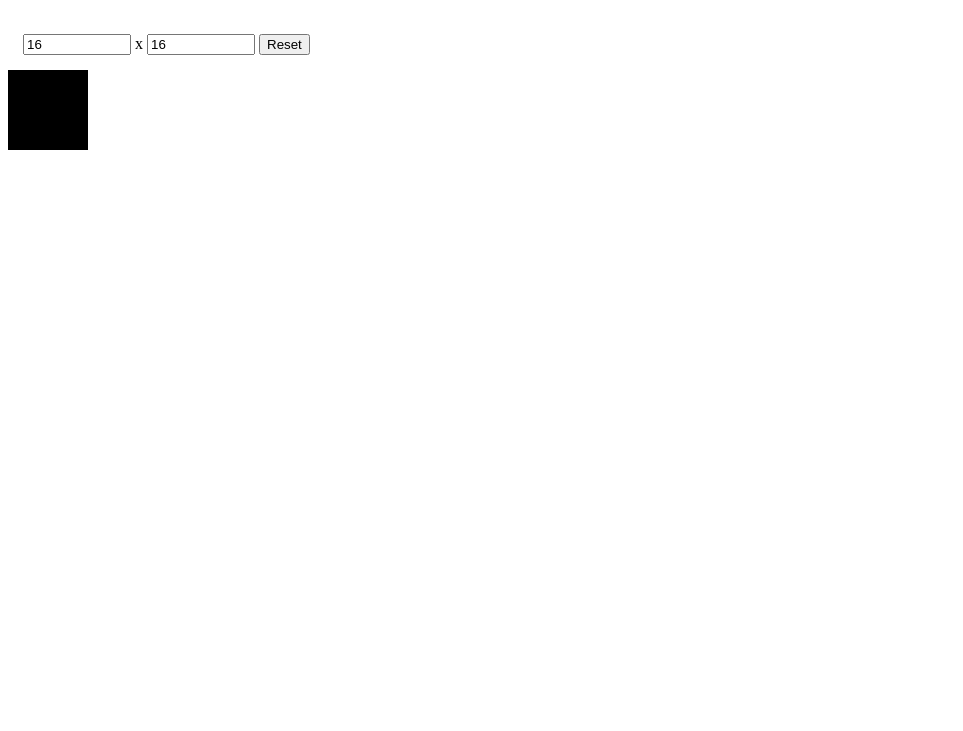
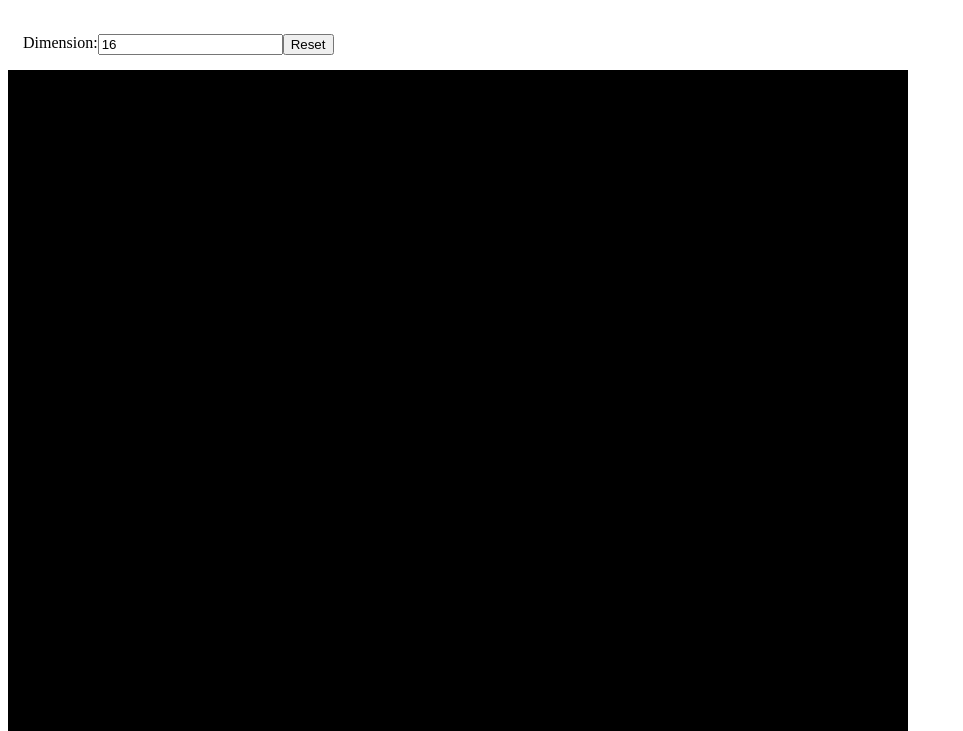
Before and after one commit to ericzundel/odin-etch-a-sketch, a plain HTML site: page index.html in a window 1280 px wide. Shown: the part 69-800 px from the top of the page, without its empty margins (0-963 px from the left). Drawn offline with Linux system fonts and the light colour scheme.

Commit message:
Fixed the resize behavior

```diff
--- a/etchasketch.js
+++ b/etchasketch.js
@@ -1,43 +1,41 @@
 console.log("Starting");
 
 let grid = [];
-let numRows = 16;
-let numCols = 16;
+let pixelsPerSide = 16;
 const bodyElem = document.querySelector('body');
 const containerElem = document.querySelector('.container');
-const rowInputElem = document.querySelector('.rows');
-const columnInputElem = document.querySelector('.columns');
+const pixelsInputElem = document.querySelector('.pixels');
 const resetButtonElem = document.querySelector('.reset');
 
-rowInputElem.value = numRows;
-columnInputElem.value = numCols;
+pixelsInputElem.value = pixelsPerSide;
 
 resetButtonElem.addEventListener('click', (e) => {
-    numRows = Math.min(rowInputElem.value, 100);
-    numCols = Math.min(columnInputElem.value, 100);
+    pixelsPerSide = Math.min(pixelsInputElem.value, 100);
     buildGrid();
-    rowInputElem.value = numRows;
-    columnInputElem.value = numCols;
+    pixelsInputElem.value = pixelsPerSide;
 });
 
 function buildGrid() {
-    // const width = window.innerWidth - bodyElem.style.paddingLeft - bodyElem.style.paddingRight;
+    const width = window.innerWidth - bodyElem.style.paddingLeft - bodyElem.style.paddingRight;
+    const rowHeight = width / pixelsPerSide;
 
     while (containerElem.firstChild) {
         containerElem.firstChild.remove()
     }
 
     // build the grid of divs
-    for (let row = 0; row < numRows; row++) {
+    for (let row = 0; row < pixelsPerSide; row++) {
         let rowElem = document.createElement("div");
         rowElem.className = 'row';
         let rowElemArray = [];
-        for (let col = 0; col < numCols; col++) {
+        for (let col = 0; col < pixelsPerSide; col++) {
             let cellElem = createCell(row, col);
             rowElemArray.push(cellElem);
             rowElem.appendChild(cellElem);
         }
-        // rowElem.style.flexBasis = String(100/numCols) + "%"
+        /*rowElem.style.flexBasis = String(cellWidth) + "px";*/
+        rowElem.style.height = String(rowHeight) + "px";
+        rowElem.style.flexBasis = String(rowHeight) + "px";
         containerElem.appendChild(rowElem);
         grid.push(rowElemArray);
     }
--- a/index.html
+++ b/index.html
@@ -14,9 +14,8 @@
     <h1>Play with an Etch-a-Sketch</h1>
 
     <div class="input-row">
-        <input class="rows">
-        x
-        <input class="columns">
+        Dimension:
+        <input class="pixels">
         <button class="reset">Reset</button>
     </div>
     <div class="container">
--- a/styles.css
+++ b/styles.css
@@ -10,7 +10,9 @@ body h1 {
 
 .input-row {
     flex: 0;
+    display: flex;
     padding: 15px;
+    justify-content: stretch;
 }
 
 .container {
@@ -28,7 +30,7 @@ body h1 {
 }
 
 .cell {
-    flex: 0 0  5px;
+    flex: 1;
     /*
     flex-grow: 0;
     flex-shrink: 0;
```
